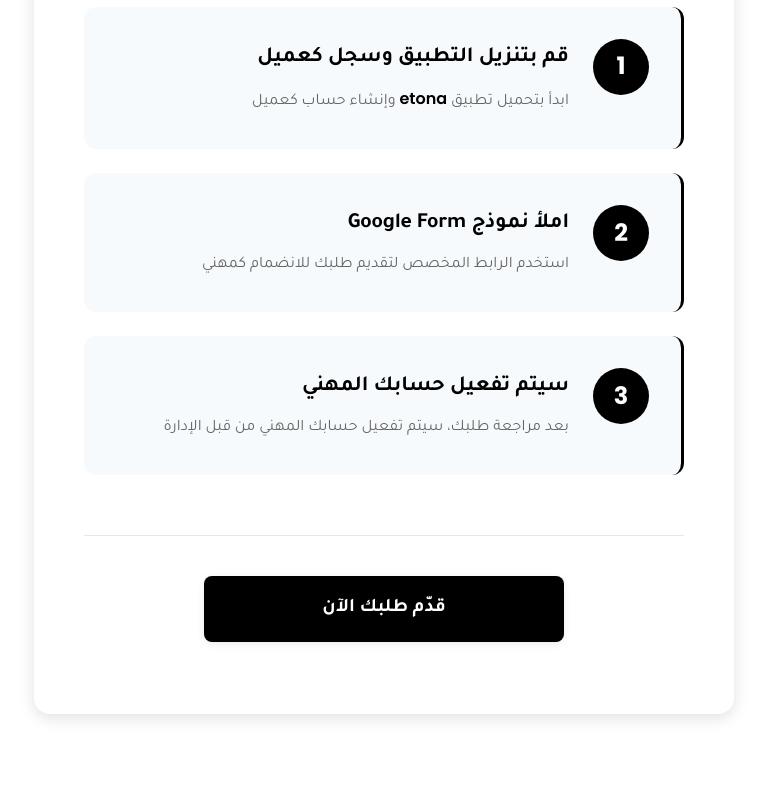
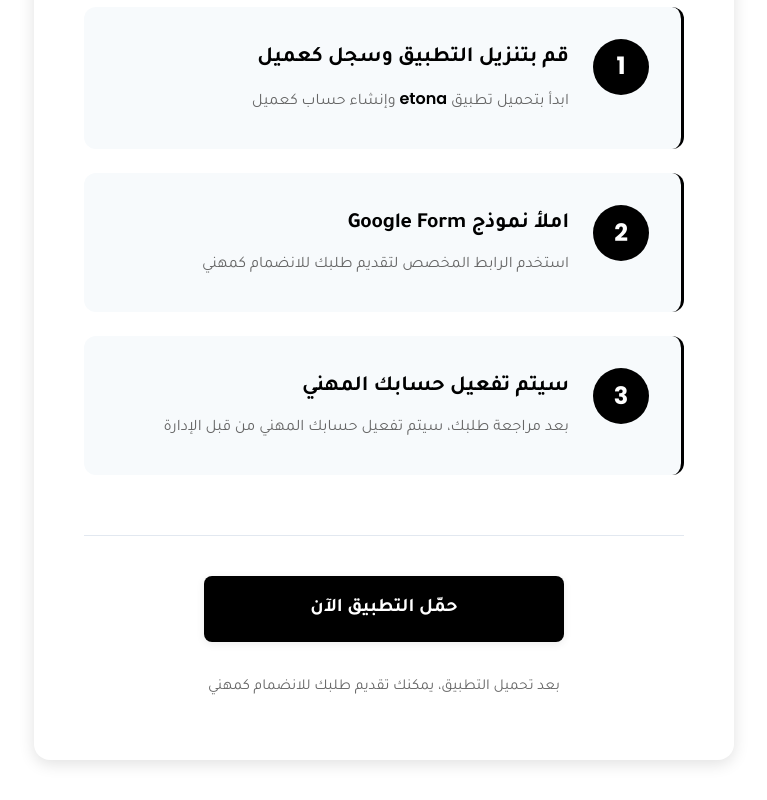
Before and after one commit to etona-contact/etona-landing, a plain HTML site: page professionals.html in a window 1280 px wide. Shown: the part 1262-2062 px from the top of the page, without its empty margins (256-1023 px from the left). Before the commit the page ends 2016 px from the top, so only its background shows below. Drawn offline with Linux system fonts and the light colour scheme; files that its build step writes are made by us from their sources.

Commit message:
Update professionals.html

```diff
--- a/professionals.html
+++ b/professionals.html
@@ -7,7 +7,7 @@
     <link rel="preconnect" href="https://fonts.googleapis.com">
     <link rel="preconnect" href="https://fonts.gstatic.com" crossorigin>
     <link href="https://fonts.googleapis.com/css2?family=Poppins:wght@400;500;600;700&family=Tajawal:wght@300;400;500;600;700&display=swap" rel="stylesheet">
-    <link rel="stylesheet" href="assets/css/styles.css">
+    <link rel="stylesheet" href="styles.css">
 </head>
 <body>
     <div class="container">
@@ -70,7 +70,8 @@
             </div>
 
             <div class="cta-section">
-                <a href="#" class="btn btn-primary btn-large">قدّم طلبك الآن</a>
+                <a href="https://play.google.com/store/apps/details?id=com.etona.app" target="_blank" rel="noopener noreferrer" class="btn btn-primary btn-large">حمّل التطبيق الآن</a>
+                <p style="text-align: center; margin-top: 20px; color: var(--text-gray); font-size: 0.95rem;">بعد تحميل التطبيق، يمكنك تقديم طلبك للانضمام كمهني</p>
             </div>
         </div>
     </div>
```
